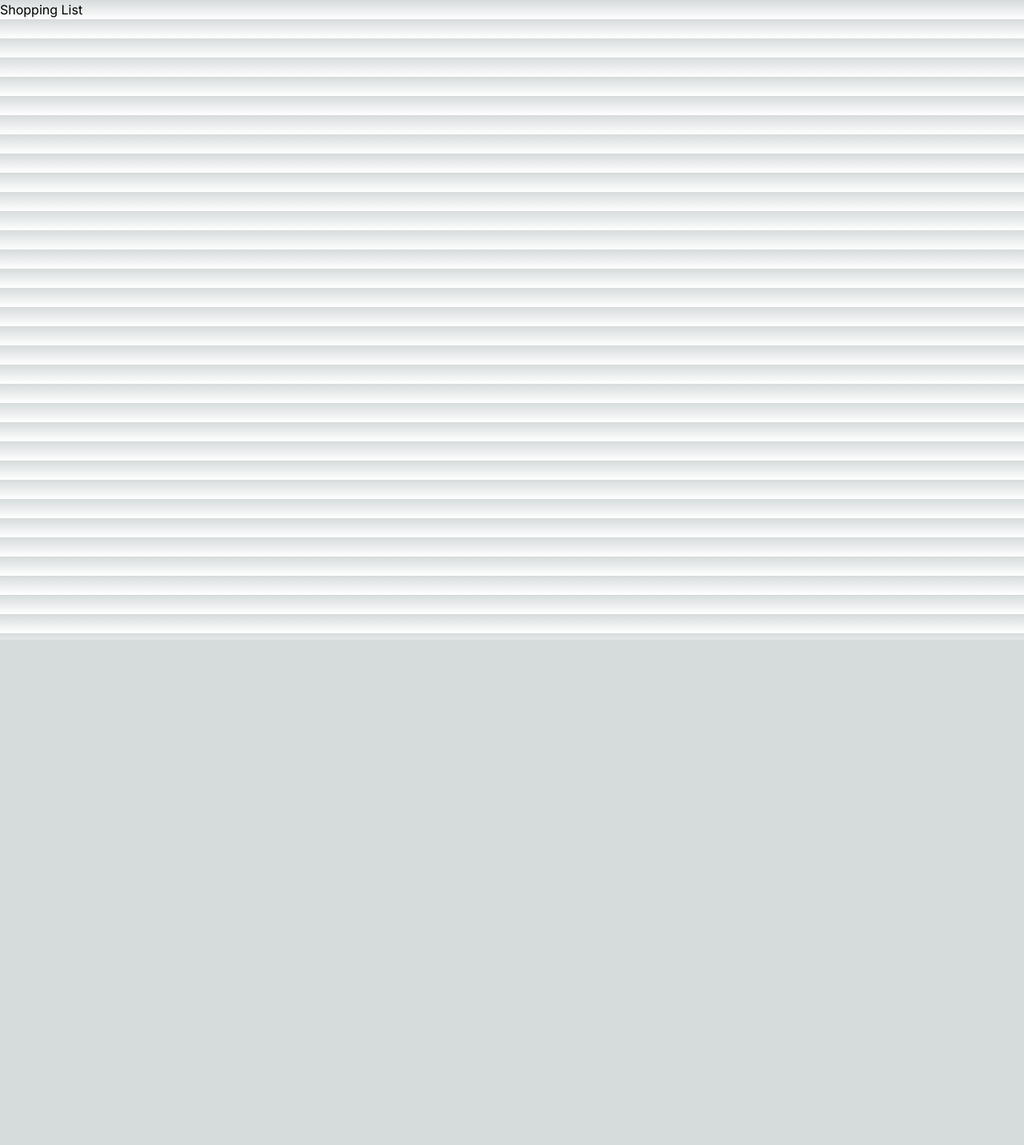
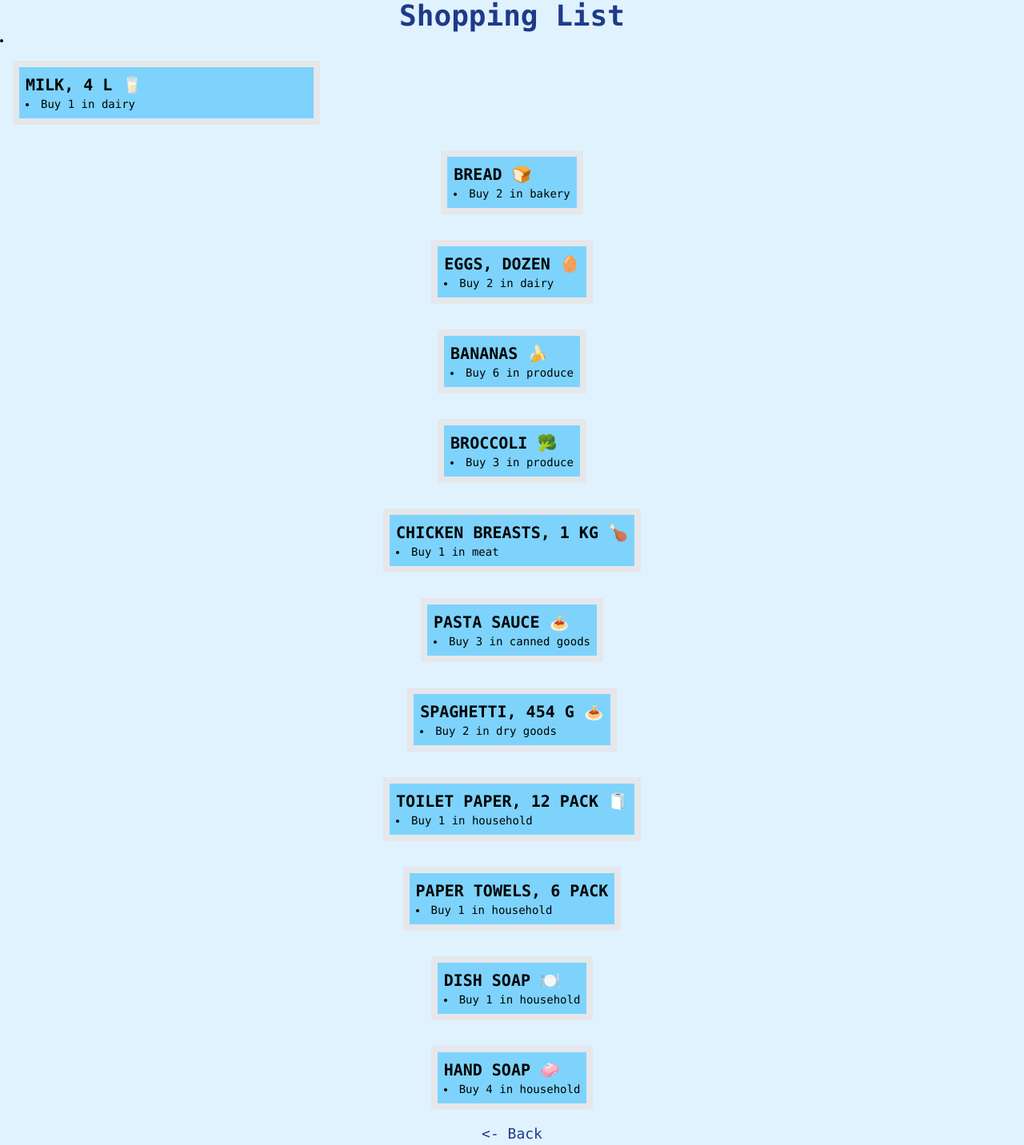
Before and after one commit to vinhhuynh1/cprg306-assignments, a Next.js app: page /week3 in a window 1280 px wide. Shown: the whole page at 80% size. Before the commit the page ends 800 px from the top, so only its background shows below. Built offline with nearby package versions, Linux system fonts and the light colour scheme.

Commit message:
Adding Tailwind CSS for Week 3

```diff
--- a/app/page.js
+++ b/app/page.js
@@ -4,12 +4,16 @@ import StudentInfo from "./StudentInfo";
 export default function Home() {
   return (
     <main class="font-mono text-sm">
+
       <h1 class="text-4xl text-center">CPRG 306: Web Development 2 - Assignments</h1>
+
       <StudentInfo />
+
       <div class="text-center">
         <ul><Link class="hover:text-cyan-400 hover:underline" href="week2">Week 2</Link></ul>
         <ul><Link class="hover:text-cyan-400 hover:underline" href="week3">Week 3</Link></ul>
       </div>
+
     </main>
   )
 }
--- a/app/week3/item-list.js
+++ b/app/week3/item-list.js
@@ -1,6 +1,6 @@
-import React from "react";
+import Item from "./item";
 
-const ItemList = ()  => {
+export default function ItemList() {
   const item1 = {
     name: "milk, 4 L 🥛",
     quantity: 1,
@@ -74,21 +74,104 @@ const ItemList = ()  => {
   };
 
   return (
-        <div>
-            <ul><Item
-                name={item1.name}
-                quantity={item1.quantity}
-                category={item1.category}
-            /></ul>
+    <>
+      <li class="items-center justify-center">
+        <Item
+          name = {item1.name}
+          quantity = {item1.quantity}
+          category = {item1.category}
+        />
+      </li>
 
-            <ul><Item
-                name={item2.name}
-                quantity={item2.quantity}
-                category={item2.category}
-            /></ul>
-        </div>
+      <li class="flex items-center justify-center">
+        <Item
+          name = {item2.name}
+          quantity = {item2.quantity}
+          category = {item2.category}
+        />
+      </li>
+
+      <li class="flex items-center justify-center">
+        <Item
+          name = {item3.name}
+          quantity = {item3.quantity}
+          category = {item3.category}
+        />
+      </li>
+
+      <li class="flex items-center justify-center">
+        <Item
+          name = {item4.name}
+          quantity = {item4.quantity}
+          category = {item4.category}
+        />
+      </li>
+
+      <li class="flex items-center justify-center">
+        <Item
+          name = {item5.name}
+          quantity = {item5.quantity}
+          category = {item5.category}
+        />
+      </li>
+
+      <li class="flex items-center justify-center">
+          <Item
+          name = {item6.name}
+          quantity = {item6.quantity}
+          category = {item6.category}
+        />
+      </li>
+
+      <li class="flex items-center justify-center">
+        <Item
+          name = {item7.name}
+          quantity = {item7.quantity}
+          category = {item7.category}
+        />
+      </li>
+
+      <li class="flex items-center justify-center">
+        <Item
+          name = {item8.name}
+          quantity = {item8.quantity}
+          category = {item8.category}
+        />
+      </li>
+
+      <li class="flex items-center justify-center">
+        <Item
+          name = {item9.name}
+          quantity = {item9.quantity}
+          category = {item9.category}
+        />
+      </li>
+
+      <li class="flex items-center justify-center">
+        <Item
+          name = {item10.name}
+          quantity = {item10.quantity}
+          category = {item10.category}
+        />
+      </li>
+
+      <li class="flex items-center justify-center">
+        <Item
+          name = {item11.name}
+          quantity = {item11.quantity}
+          category = {item11.category}
+        />
+      </li>
+
+      <li class="flex items-center justify-center">
+        <Item
+          name = {item12.name}
+          quantity = {item12.quantity}
+          category = {item12.category}
+        />
+      </li>
+
+    </>
+
   );
 }
-
-
-export default ItemList
--- a/app/week3/item.js
+++ b/app/week3/item.js
@@ -1,14 +1,10 @@
-import React from 'react';
-import ItemList from './item-list';
+export default function Item({ name, quantity, category }) {
+    return (
+        <main class="font-mono text-sm p-2 m-4 bg-sky-300 max-w-sm border-x-8 border-y-8">
 
-export default function Item() {
-    const Item = ({ items, quantity, category }) => {
-        return (
-            <li>
-                <p>{items}</p>
-                <p>Category: {category}</p>
-                <p>Quantity: {quantity}</p>
-            </li>
-        )
-    }
+            <h2 class="text-xl font-bold uppercase">{name}</h2>
+            <li>Buy {quantity} in {category}</li>
+
+        </main>
+    )
 }
--- a/app/week3/page.js
+++ b/app/week3/page.js
@@ -1,12 +1,19 @@
 import Link from "next/link"
-import Item from "./item"
+import ItemList from "./item-list"
 
 
 export default function Page() {
     return(
-        <main>
-            <h1>Shopping List</h1>
-            <Item />
+        <main class="font-mono text-sm bg-sky-100">
+
+            <h1 class="text-4xl text-center text-blue-900 font-bold">Shopping List</h1>
+
+            <ItemList />
+
+            <div class="hover:text-slate-900 hover:underline text-blue-900 text-center text-lg">
+                <Link href="../">&lt;- Back</Link>
+            </div>
+
         </main>
     )
 }
```
Lines whose indentation alone changed are shown as unchanged.
